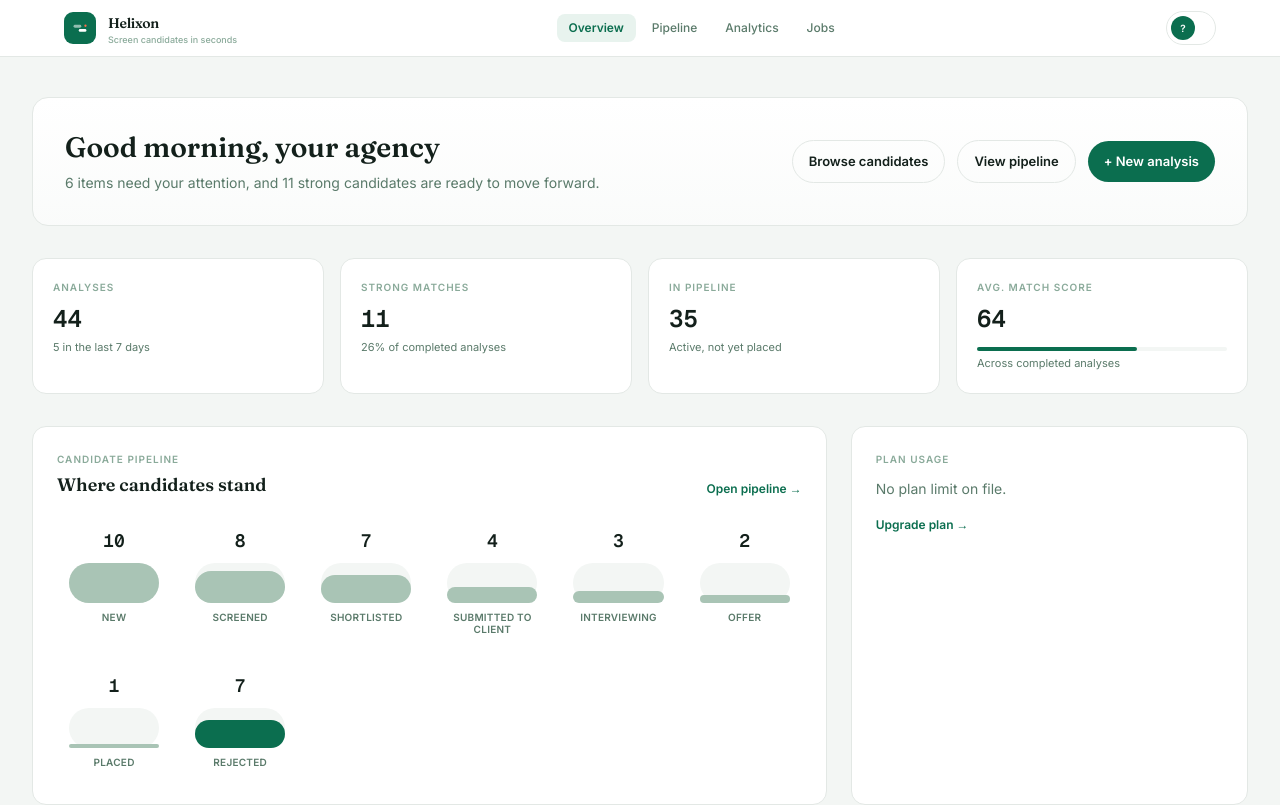
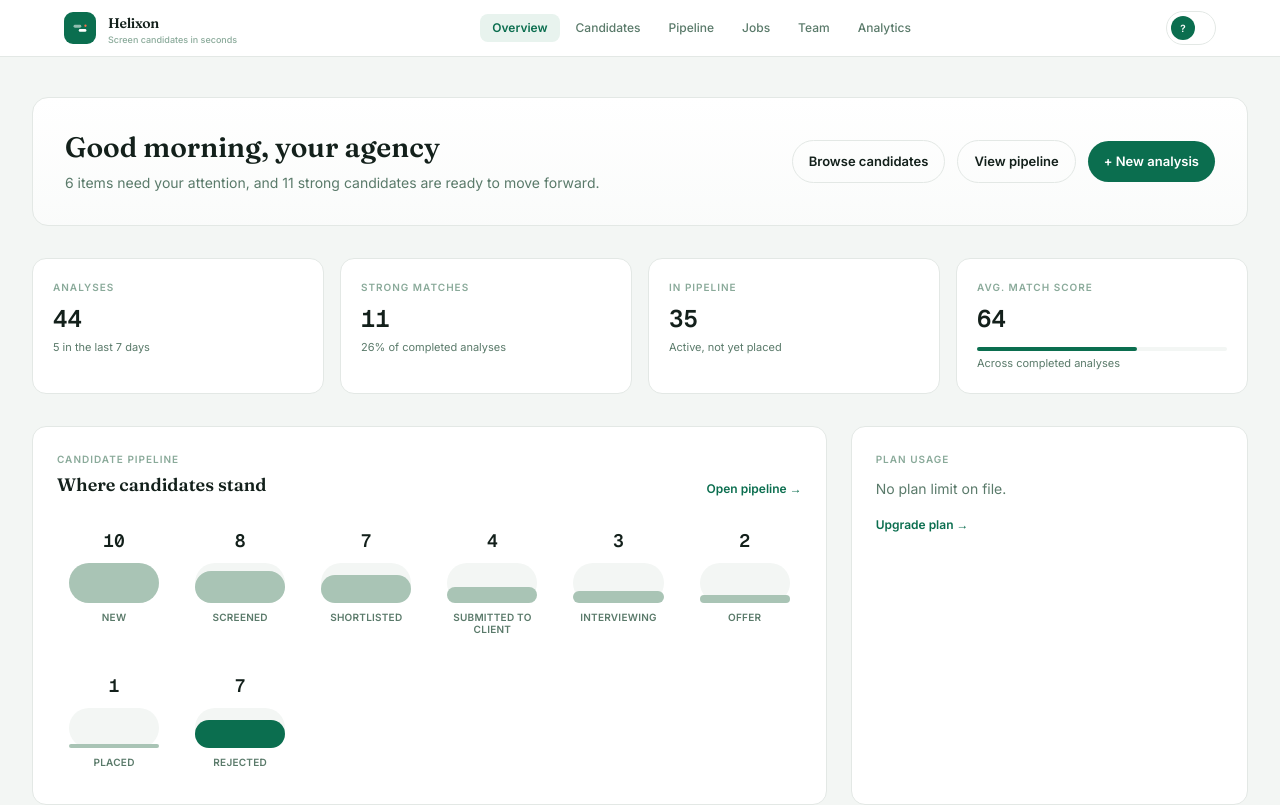
Before and after one commit to Conorthomas1043/Helixon, a Next.js app in the folder helixon-app/: page /dashboard in a window 1280 px wide. Shown: the top 805 px of the page. Built offline with nearby package versions, Linux system fonts and the light colour scheme.

Commit message:
Refactor DashboardNav tab active state logic

```diff
--- a/helixon-app/components/DashboardNav.jsx
+++ b/helixon-app/components/DashboardNav.jsx
@@ -5,9 +5,11 @@ import { usePathname } from "next/navigation";
 
 const TABS = [
   { href: "/dashboard", label: "Overview" },
+  { href: "/dashboard/candidates", label: "Candidates" },
   { href: "/dashboard/pipeline", label: "Pipeline" },
+  { href: "/dashboard/jobs", label: "Jobs" },
+  { href: "/dashboard/team", label: "Team" },
   { href: "/dashboard/analytics", label: "Analytics" },
-  { href: "/dashboard/jobs", label: "Jobs" },
 ];
 
 export default function DashboardNav({ email }) {
@@ -33,7 +35,7 @@ export default function DashboardNav({ email }) {
 
         <div className="hidden md:flex items-center gap-1 text-xs font-medium" style={{ color: "#5a7a6a" }}>
           {TABS.map((t) => {
-            const active = pathname === t.href;
+            const active = t.href === "/dashboard" ? pathname === t.href : pathname === t.href || pathname?.startsWith(`${t.href}/`);
             return (
               <Link
                 key={t.href}
@@ -74,7 +76,7 @@ export default function DashboardNav({ email }) {
       {/* Mobile tab row */}
       <div className="md:hidden flex overflow-x-auto gap-1 px-4 pb-2 text-xs font-medium" style={{ color: "#5a7a6a" }}>
         {TABS.map((t) => {
-          const active = pathname === t.href;
+          const active = t.href === "/dashboard" ? pathname === t.href : pathname === t.href || pathname?.startsWith(`${t.href}/`);
           return (
             <Link
               key={t.href}
```
